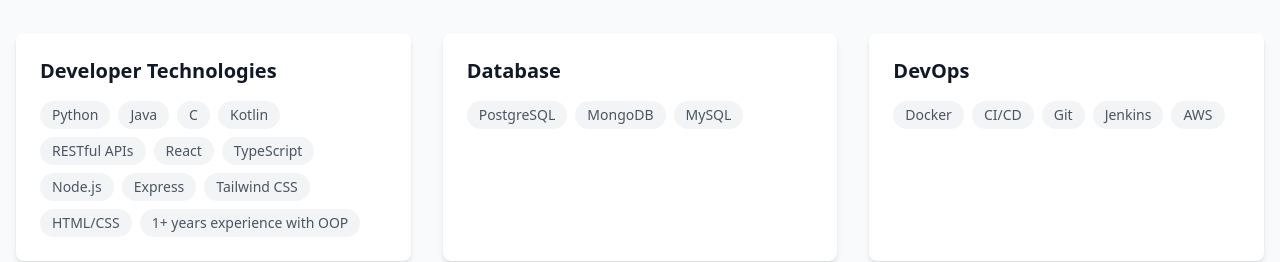
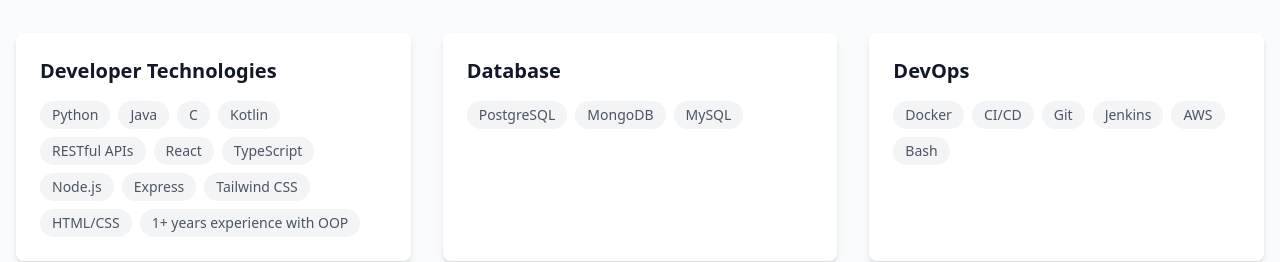
Before and after one commit to mho879/resume-site, a React (Vite) app: page / in a window 1280 px wide. Shown: the part 1160-1422 px from the top of the page. Built offline with nearby package versions, Linux system fonts and the light colour scheme.

Commit message:
Add Bash to skills section

```diff
--- a/src/components/Skills.tsx
+++ b/src/components/Skills.tsx
@@ -11,7 +11,7 @@
   },
   {
     title: 'DevOps',
-    skills: ['Docker', 'CI/CD', 'Git', 'Jenkins', 'AWS']
+    skills: ['Docker', 'CI/CD', 'Git', 'Jenkins', 'AWS', 'Bash']
   },
   {
     title: 'AWS',
```
